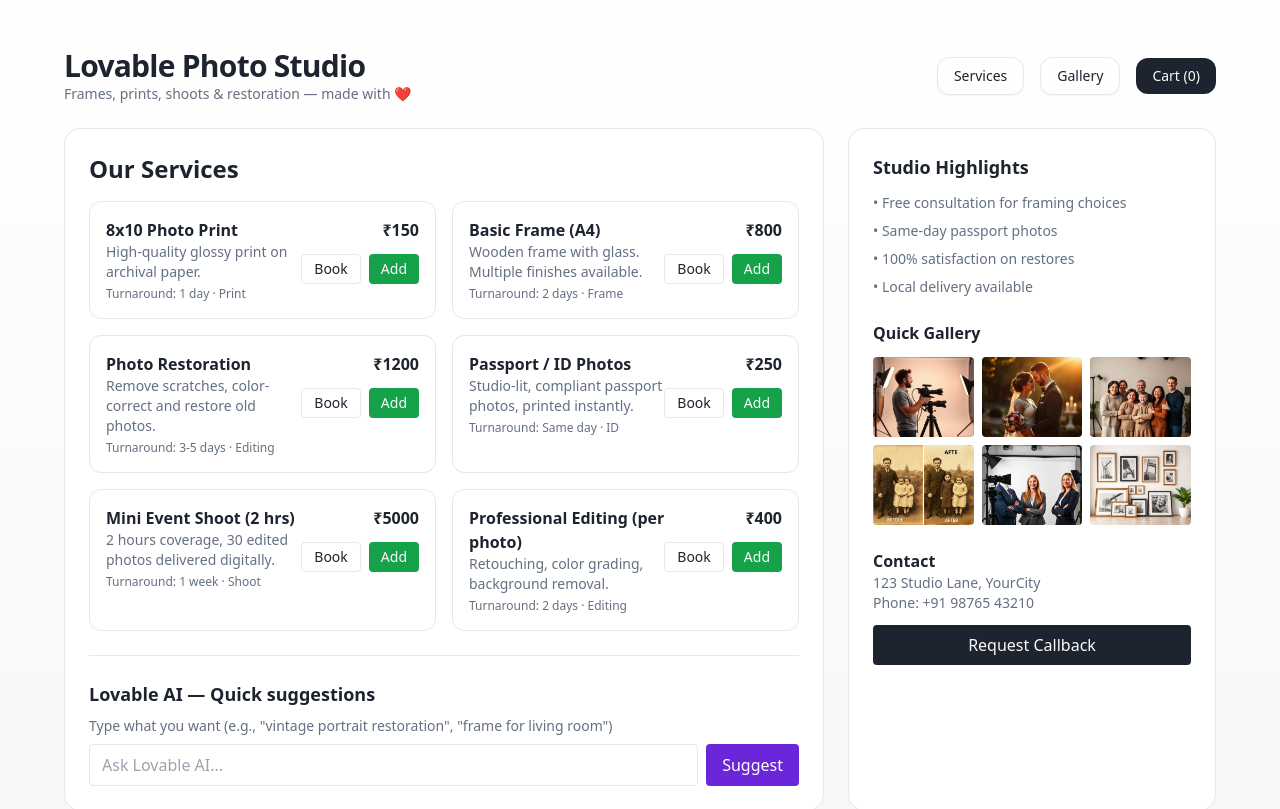
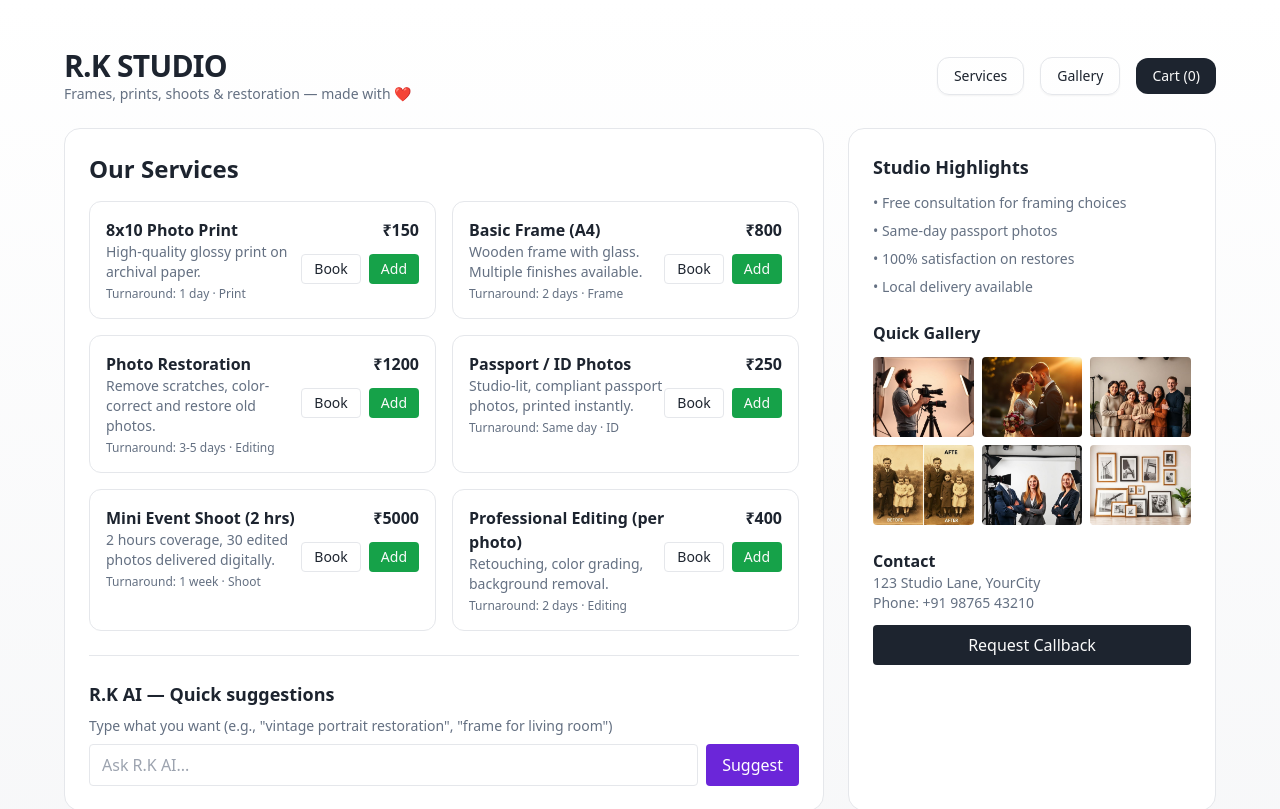
Before and after one commit to yashrajput745/R.K-Studio, a React (Vite) app: page / in a window 1280 px wide. Shown: the top 809 px of the page. Built offline with nearby package versions, Linux system fonts and the light colour scheme; the HTML template or start-up script is replaced by a standard one.

Commit message:
Change website name

```diff
--- a/index.html
+++ b/index.html
@@ -3,12 +3,12 @@
   <head>
     <meta charset="UTF-8" />
     <meta name="viewport" content="width=device-width, initial-scale=1.0" />
-    <title>snap-assist-app</title>
-    <meta name="description" content="Lovable Generated Project" />
-    <meta name="author" content="Lovable" />
+    <title>R.K STUDIO</title>
+    <meta name="description" content="Professional Photo Studio - Frames, Prints, Shoots & Restoration" />
+    <meta name="author" content="R.K STUDIO" />
 
-    <meta property="og:title" content="snap-assist-app" />
-    <meta property="og:description" content="Lovable Generated Project" />
+    <meta property="og:title" content="R.K STUDIO" />
+    <meta property="og:description" content="Professional Photo Studio - Frames, Prints, Shoots & Restoration" />
     <meta property="og:type" content="website" />
     <meta property="og:image" content="https://lovable.dev/opengraph-image-p98pqg.png" />
 
--- a/src/pages/Index.tsx
+++ b/src/pages/Index.tsx
@@ -121,7 +121,7 @@ export default function Index() {
     <div className="min-h-screen bg-gradient-to-b from-background to-muted p-6">
       <header className="max-w-6xl mx-auto flex items-center justify-between py-6">
         <div>
-          <h1 className="text-3xl font-extrabold tracking-tight text-foreground">Lovable Photo Studio</h1>
+          <h1 className="text-3xl font-extrabold tracking-tight text-foreground">R.K STUDIO</h1>
           <p className="text-sm text-muted-foreground">Frames, prints, shoots & restoration — made with ❤️</p>
         </div>
 
@@ -180,13 +180,13 @@ export default function Index() {
 
           <hr className="my-6 border-border" />
 
-          <h3 className="text-lg font-semibold mb-2 text-card-foreground">Lovable AI — Quick suggestions</h3>
+          <h3 className="text-lg font-semibold mb-2 text-card-foreground">R.K AI — Quick suggestions</h3>
           <p className="text-sm text-muted-foreground mb-2">Type what you want (e.g., "vintage portrait restoration", "frame for living room")</p>
           <div className="flex gap-2">
             <input
               value={aiPrompt}
               onChange={(e) => setAiPrompt(e.target.value)}
-              placeholder="Ask Lovable AI..."
+              placeholder="Ask R.K AI..."
               className="flex-1 border border-input rounded px-3 py-2 text-foreground bg-background focus:outline-none focus:ring-2 focus:ring-ring"
             />
             <button
@@ -400,7 +400,7 @@ export default function Index() {
       )}
 
       <footer className="max-w-6xl mx-auto mt-8 text-center text-muted-foreground text-sm">
-        © {new Date().getFullYear()} Lovable Photo Studio • Demo App
+        © {new Date().getFullYear()} R.K STUDIO • Demo App
       </footer>
     </div>
   );
```
